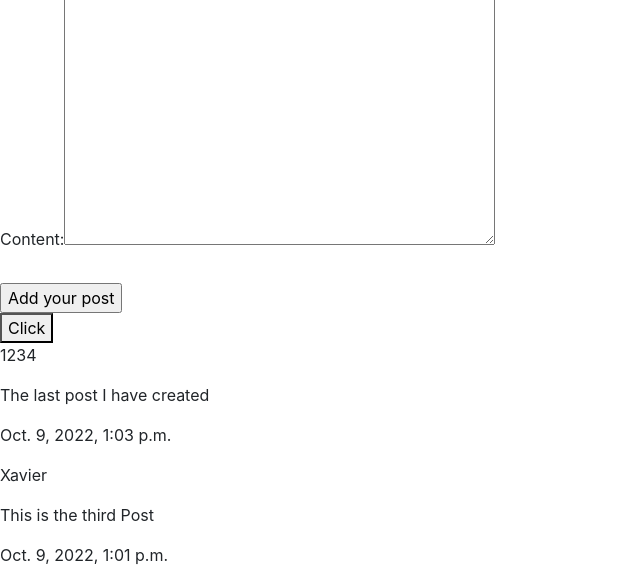
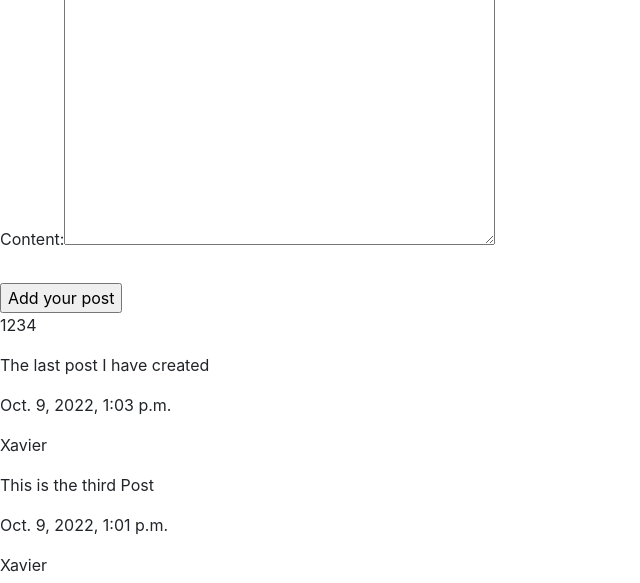
Before and after one commit to Ourlet/CS50W_Network, a Django app: page / in a window 1280 px wide. Shown: the part 169-752 px from the top of the page, without its empty margins (0-640 px from the left). Run offline with Django 3.2, Linux system fonts and the light colour scheme; a user stored in the database is signed in; data comes from the database, SQL or seed files in the repository; some libraries are stand-ins or nearby versions.

Commit message:
cleaning index page

```diff
--- a/network/templates/network/index.html
+++ b/network/templates/network/index.html
@@ -12,10 +12,6 @@
       {% csrf_token %} {{ post }} <br /><br />
       <input type="submit" value="Add your post" />
     </form>
-
-    <button id="followingButtons">Click</button>
-
-
 
     {% else %} {% endif %} {% for post in posts %}
     <div class="post">
```
